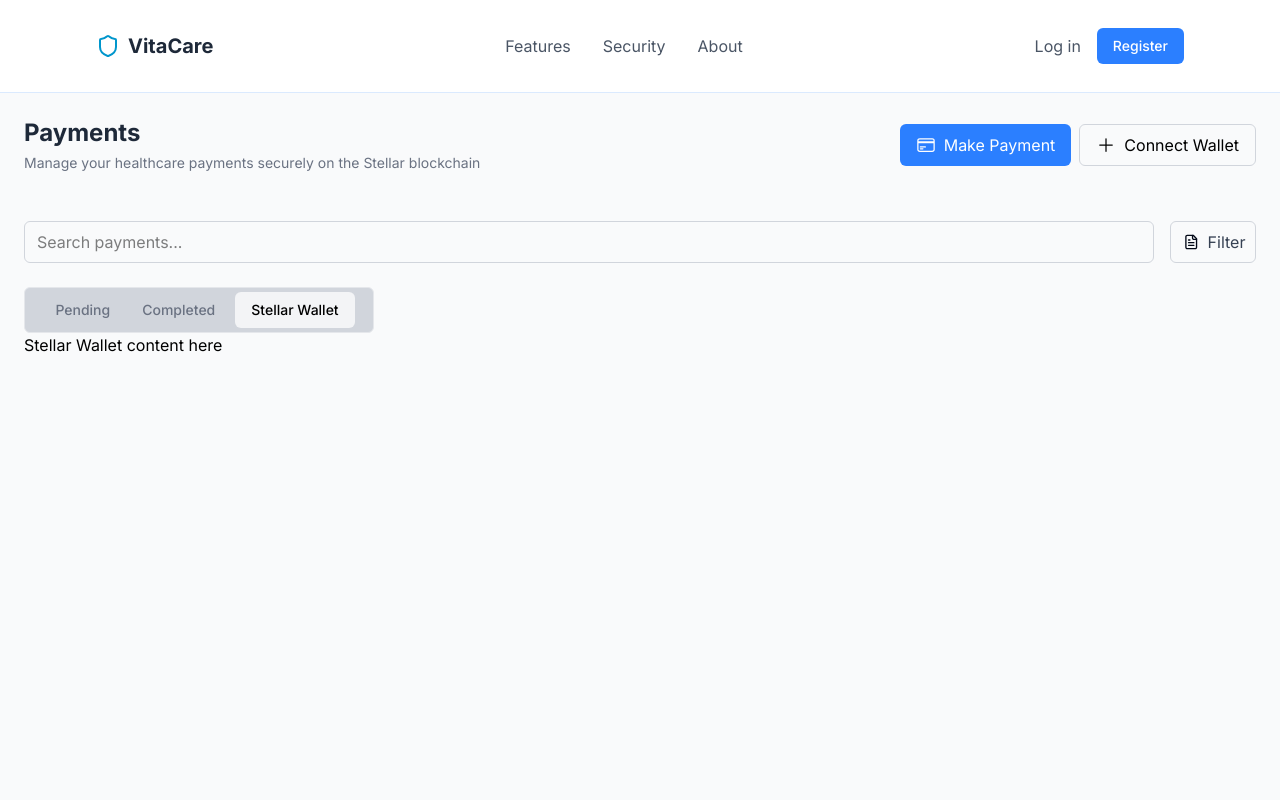
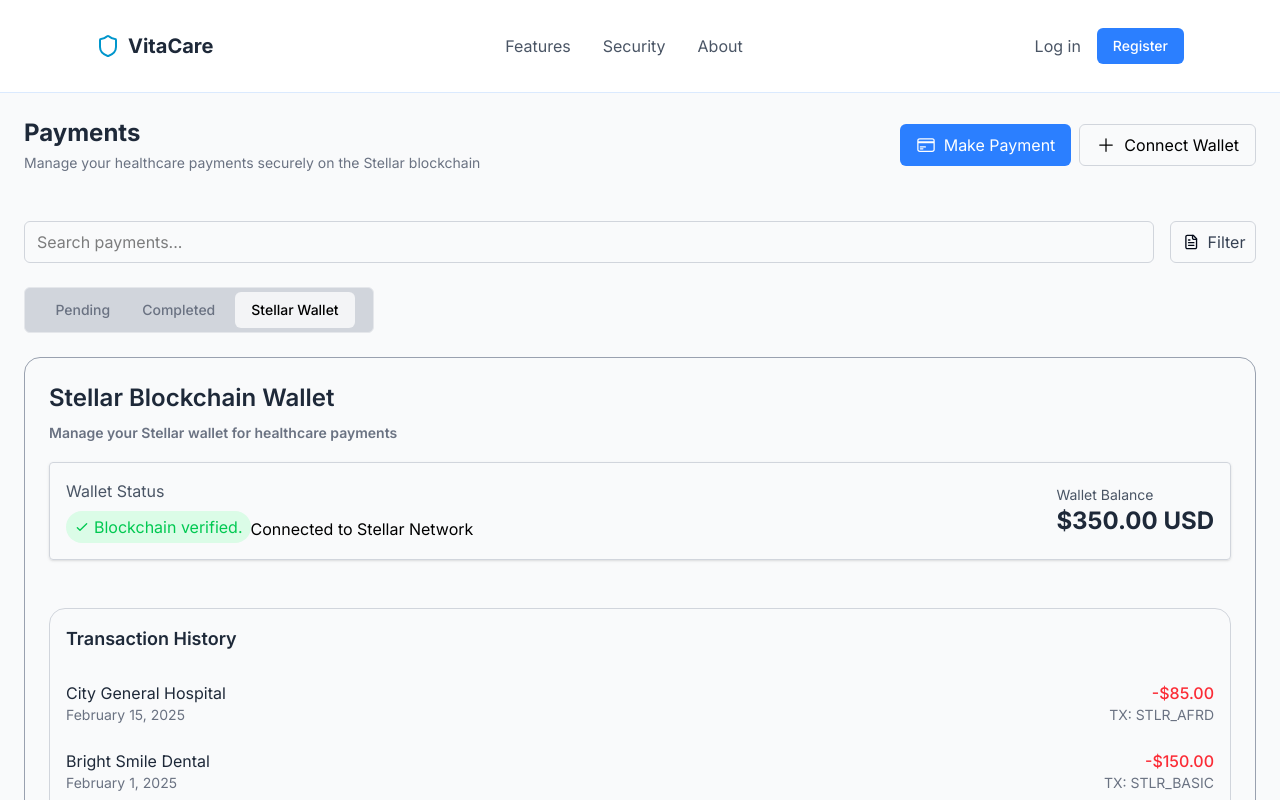
Before and after one commit to VitaCare-Organization/vitacare-dev, a Next.js app in the folder apps/vitacare-frontend/: page /paymentsDashboard in a window 1280 px wide. Both pictures are taken after a click on the button "Stellar Wallet". Shown: the top 800 px of the page. Built offline with nearby package versions, Linux system fonts and the light colour scheme.

Commit message:
Feature: Create Payments Stellar Wallet Page (#44)

```diff
--- a/apps/vitacare-frontend/src/app/paymentsDashboard/page.tsx
+++ b/apps/vitacare-frontend/src/app/paymentsDashboard/page.tsx
@@ -6,7 +6,7 @@ import PaymentButton from "@/components/atoms/Button/PaymentButton";
 import ConnectWalletButton from "@/components/atoms/Button/ConnectWalletButton";
 import FilterButton from "@/components/atoms/Button/FilterButton";
 import CompletedPayments from "@/components/organisms/CompletedPayment/CompletedPayment";
-
+import StellerPayment from "@/components/organisms/StellarPayment/StellerPayment";
 import TabSwitcher from "@/components/molecules/TabsSwitcher/Tabswitcher";
 import PendingPayments from "@/components/organisms/PendingPayment/PendingPayment";
 
@@ -180,7 +180,7 @@ const PaymentsDashboard: React.FC = () => {
                 handleShowReceipt={handleShowReceipt}
               />
             )}
-            {activeTab === "wallet" && <div>Stellar Wallet content here</div>}
+            {activeTab === "wallet" && <StellerPayment/>}
           </div>
         </div>
       </div>
--- /dev/null
+++ b/apps/vitacare-frontend/src/components/organisms/StellarPayment/StellerPayment.tsx
@@ -0,0 +1,121 @@
+import React from "react";
+
+const StellerPayment = () => {
+  const transactions = [
+    {
+      date: "February 15, 2025",
+      recipient: "City General Hospital",
+      amount: "-$85.00",
+      tx: "TX: STLR_AFRD",
+    },
+    {
+      date: "February 1, 2025",
+      recipient: "Bright Smile Dental",
+      amount: "-$150.00",
+      tx: "TX: STLR_BASIC",
+    },
+    {
+      date: "January 25, 2025",
+      recipient: "From Bank Account",
+      amount: "+$500.00",
+      tx: "TX: STLR_78SE",
+    },
+  ];
+  return (
+    <div className="border border-gray-400 rounded-2xl mt-6 overflow-hidden">
+      <div className=" p-6  ">
+        <h2 className="text-2xl font-semibold text-gray-800 mb-4">
+          Stellar Blockchain Wallet
+          <br />
+          <span className="text-sm text-gray-500">
+            Manage your Stellar wallet for healthcare payments
+          </span>
+        </h2>
+        <div className="flex justify-between items-center border border-gray-300 p-4 shadow rounded ">
+          <div>
+            <p className="text-base text-gray-600 mb-2 ">Wallet Status</p>
+            <p className="text-green-500 bg-green-100 px-2 py-1 rounded-2xl inline-flex items-center">
+              <svg
+                className="w-4 h-4 mr-1"
+                fill="none"
+                stroke="currentColor"
+                viewBox="0 0 24 24"
+                xmlns="http://www.w3.org/2000/svg"
+              >
+                <path
+                  strokeLinecap="round"
+                  strokeLinejoin="round"
+                  strokeWidth="2"
+                  d="M5 13l4 4L19 7"
+                />
+              </svg>
+              Blockchain verified.
+            </p>
+            <span>Connected to Stellar Network</span>
+          </div>
+          <div>
+            <p className="text-sm text-gray-600">Wallet Balance</p>
+            <p className="text-2xl font-bold text-gray-800">$350.00 USD</p>
+          </div>
+        </div>
+      </div>
+
+      {/* Transaction History */}
+      <div className=" p-6">
+        <div className="border border-gray-300 rounded-2xl p-4">
+          <h2 className="text-lg font-semibold text-gray-800 mb-4">
+            Transaction History
+          </h2>
+          {transactions.map((transaction, index) => (
+            <div
+              key={index}
+              className="flex justify-between items-center py-3  last:border-b-0"
+            >
+              <div>
+                <p className="text-gray-800">{transaction.recipient}</p>
+                <p className="text-sm text-gray-500">{transaction.date}</p>
+              </div>
+              <div className="text-right">
+
+                <p
+                  className={`font-medium ${
+                    transaction.amount.startsWith("-")
+                      ? "text-red-500"
+                      : "text-green-500"
+                  }`}
+                >
+                  {transaction.amount}
+                </p>
+                <p className="text-sm text-gray-500">{transaction.tx}</p>
+              </div>
+            </div>
+          ))}
+        </div>
+        <div className="flex justify-between items-center mt-4">
+          <button className="bg-[#0096CC] w-[48%] text-white px-4 py-2 rounded hover:bg-[#558ca0]">
+            Add Funds
+          </button>
+          <button className="text-gray-500 flex items-center justify-center border-gray-300 rounded space-x-1 w-[48%] border md:py-2 px-4 ">
+            <span className="text-sm">Export Transactions</span>
+            <svg
+              className="w-4 h-4"
+              fill="none"
+              stroke="currentColor"
+              viewBox="0 0 24 24"
+              xmlns="http://www.w3.org/2000/svg"
+            >
+              <path
+                strokeLinecap="round"
+                strokeLinejoin="round"
+                strokeWidth="2"
+                d="M4 16v2a2 2 0 002 2h12a2 2 0 002-2v-2m-4-4l-4 4m0 0l-4-4m4 4V4"
+              />
+            </svg>
+          </button>
+        </div>
+      </div>
+    </div>
+  );
+};
+
+export default StellerPayment;
```
